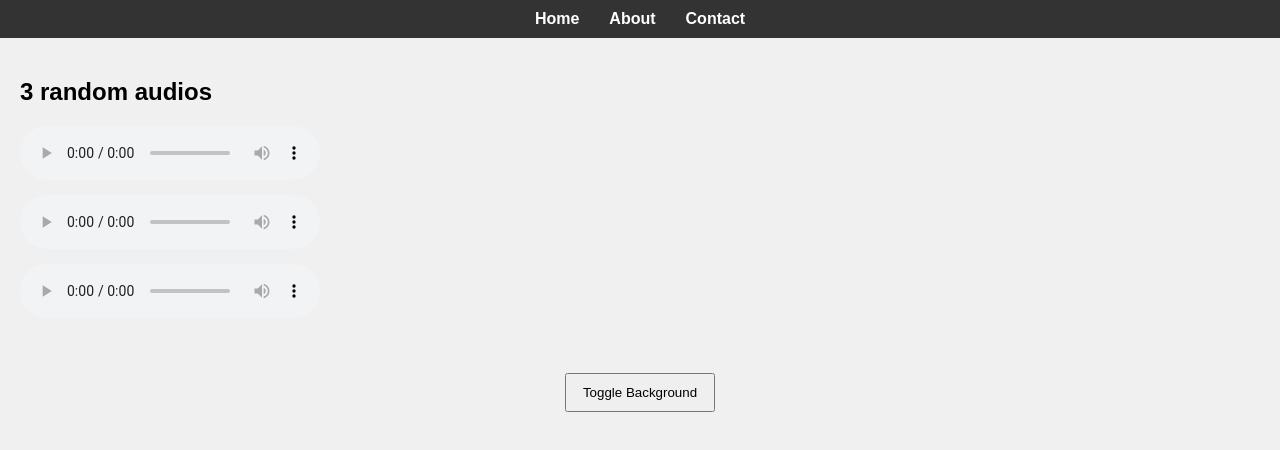
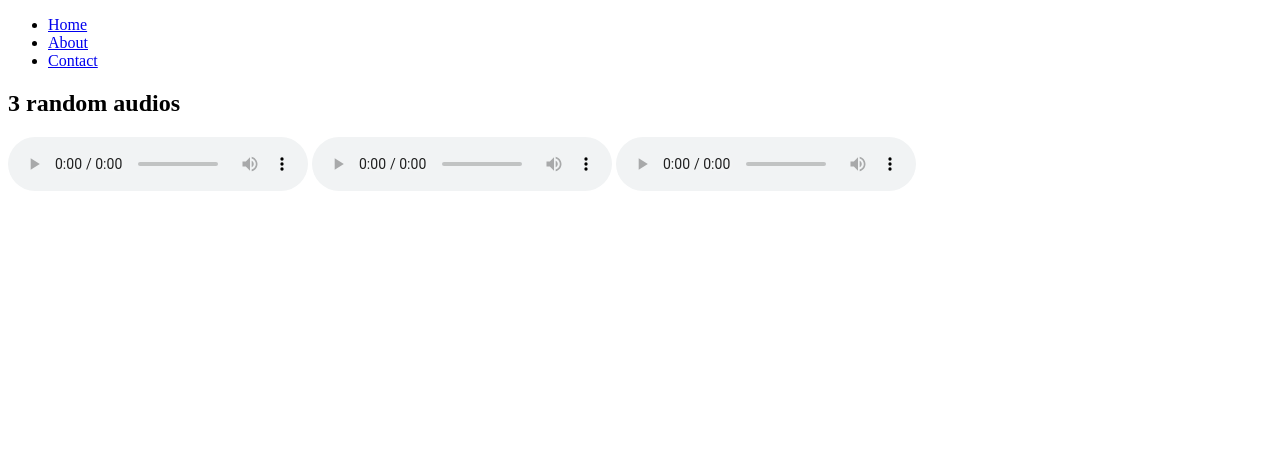
Before and after one commit to acciojob/semantic-navbar-and-audios-jadhavakashofficial, a website: page main.html in a window 1280 px wide. Drawn offline with Linux system fonts and the light colour scheme.

Commit message:
created a submission

```diff
--- a/main.html
+++ b/main.html
@@ -1,31 +1,34 @@
 <!DOCTYPE html>
-<html>
+<html lang="en">
 <head>
     <meta charset="UTF-8">
     <title>Semantic Navbar & Audios</title>
-  <link rel="stylesheet" href="styles.css">
 </head>
 <body>
+    <!-- Navigation Bar -->
     <nav>
         <ul>
-      <li><a href="https://example.com">Home</a></li>
-      <li><a href="https://example.com/about">About</a></li>
-      <li><a href="https://example.com/contact">Contact</a></li>
+            <li><a href="#home">Home</a></li>
+            <li><a href="#about">About</a></li>
+            <li><a href="#contact">Contact</a></li>
         </ul>
     </nav>
+
+    <!-- Audio Section -->
     <section>
         <h2>3 random audios</h2>
         <audio controls>
             <source src="http://commondatastorage.googleapis.com/codeskulptor-demos/DDR_assets/Kangaroo_MusiQue_-_The_Neverwritten_Role_Playing_Game.mp3" type="audio/mpeg">
+            Your browser does not support the audio element.
         </audio>
         <audio controls>
             <source src="http://commondatastorage.googleapis.com/codeskulptor-assets/Epoq-Lepidoptera.ogg" type="audio/ogg">
+            Your browser does not support the audio element.
         </audio>
         <audio controls>
             <source src="http://codeskulptor-demos.commondatastorage.googleapis.com/pang/paza-moduless.mp3" type="audio/mpeg">
+            Your browser does not support the audio element.
         </audio>
     </section>
-  <button id="toggleBtn">Toggle Background</button>
-  <script src="script.js"></script>
 </body>
 </html>
--- a/script.js
+++ /dev/null
@@ -1,7 +0,0 @@
-const toggleBtn = document.getElementById('toggleBtn');
-toggleBtn.addEventListener('click', function() {
-  document.body.style.backgroundColor =
-    document.body.style.backgroundColor === 'lightblue'
-      ? '#f0f0f0'
-      : 'lightblue';
-});
--- a/styles.css
+++ /dev/null
@@ -1,47 +0,0 @@
-body {
-  margin: 0;
-  font-family: Arial, sans-serif;
-  background-color: #f0f0f0;
-}
-
-nav {
-  background-color: #333;
-}
-
-nav ul {
-  list-style: none;
-  padding: 10px;
-  margin: 0;
-  display: flex;
-  justify-content: center;
-}
-
-nav li {
-  margin: 0 15px;
-}
-
-nav a {
-  color: white;
-  text-decoration: none;
-  font-weight: bold;
-}
-
-nav a:hover {
-  text-decoration: underline;
-}
-
-section {
-  padding: 20px;
-}
-
-audio {
-  display: block;
-  margin: 15px 0;
-}
-
-button {
-  display: block;
-  margin: 20px auto;
-  padding: 10px 16px;
-  cursor: pointer;
-}
```
Lines whose indentation alone changed are shown as unchanged.
